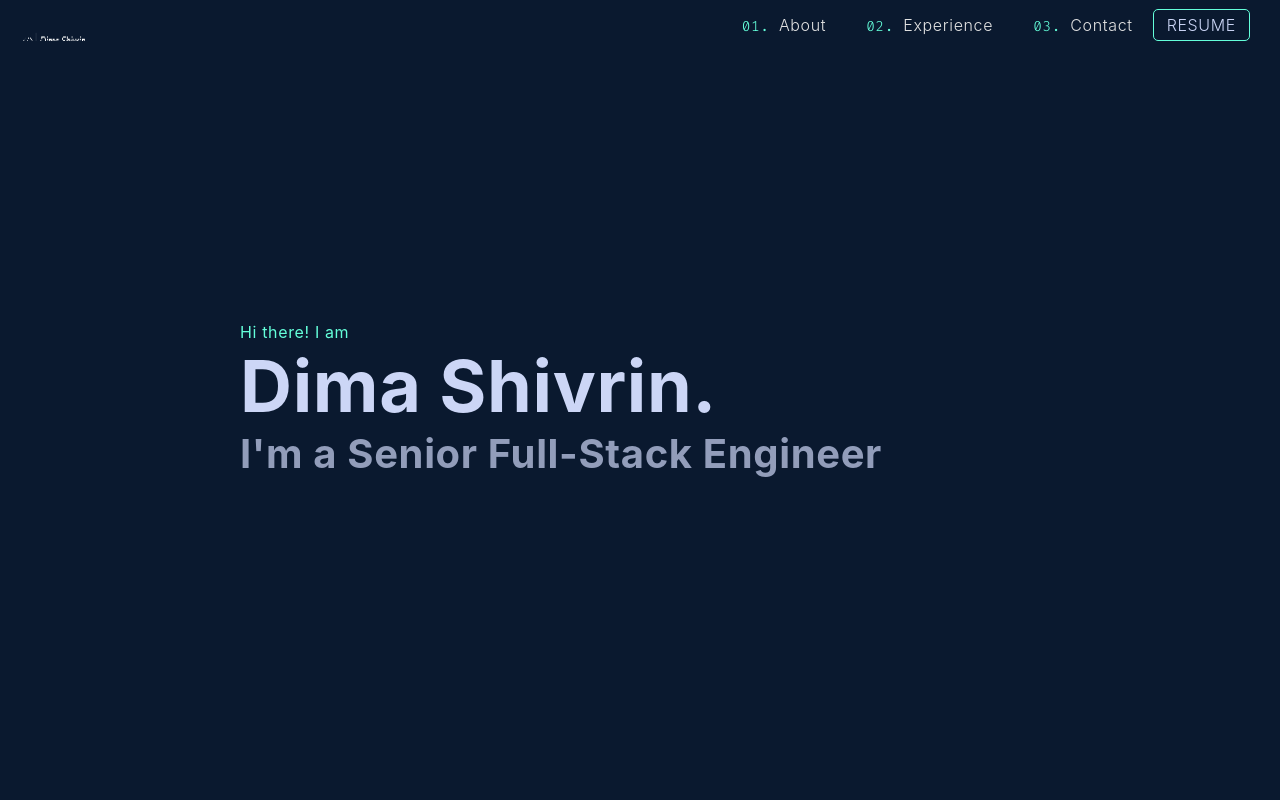
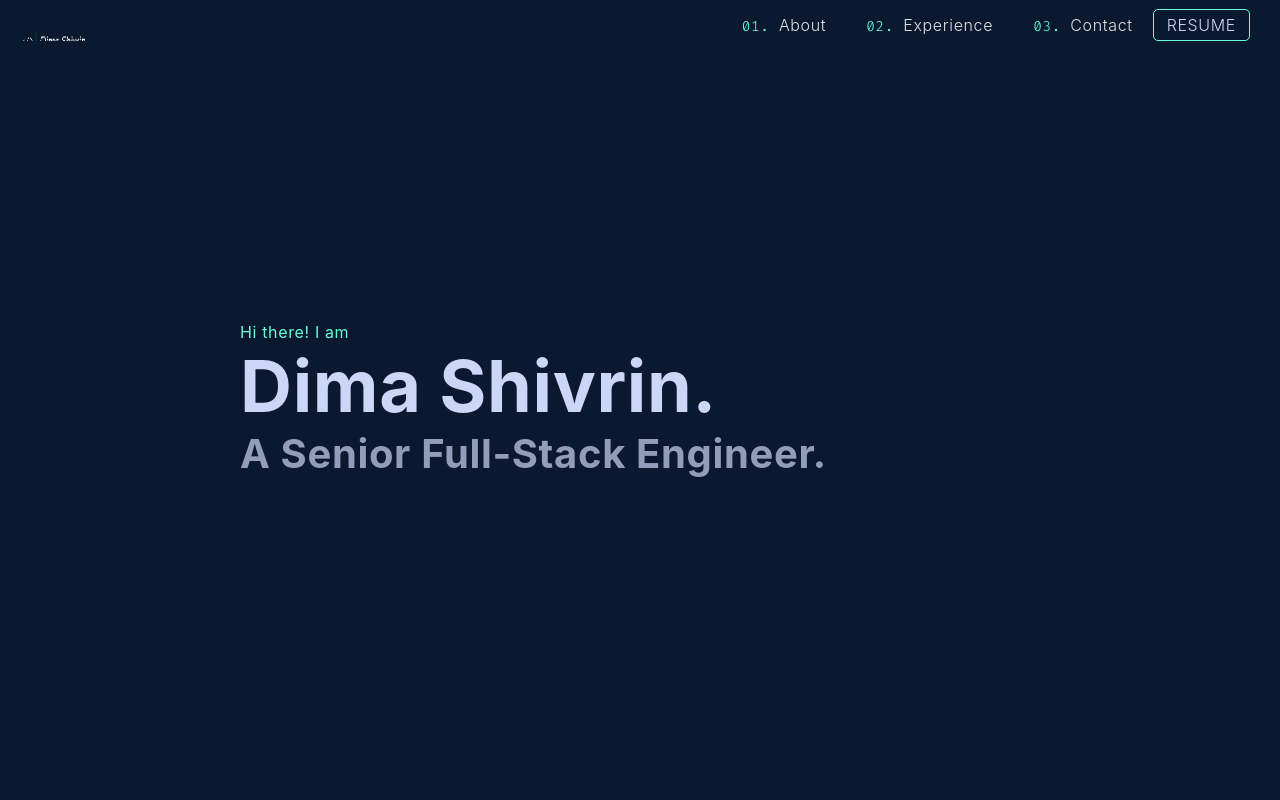
Before and after one commit to dshivrin/Portfolio, a React (Create React App) app: page / in a window 1280 px wide. Shown: the top 800 px of the page. Built offline with nearby package versions, Linux system fonts and the light colour scheme; a web font is replaced by a local one.

Commit message:
Intro text fix

```diff
--- a/src/Components/Intro/Intro.tsx
+++ b/src/Components/Intro/Intro.tsx
@@ -42,7 +42,7 @@ const Intro = () => {
       </Header>
       {/* <Name className="name">Dima Shivrin</Name> */}
       <h3 className="name">Dima Shivrin.</h3>
-      <h3 className="description">I'm a Senior Full-Stack Engineer</h3>
+      <h3 className="description">A Senior Full-Stack Engineer.</h3>
     </IntroContainer>
   );
 };
```
